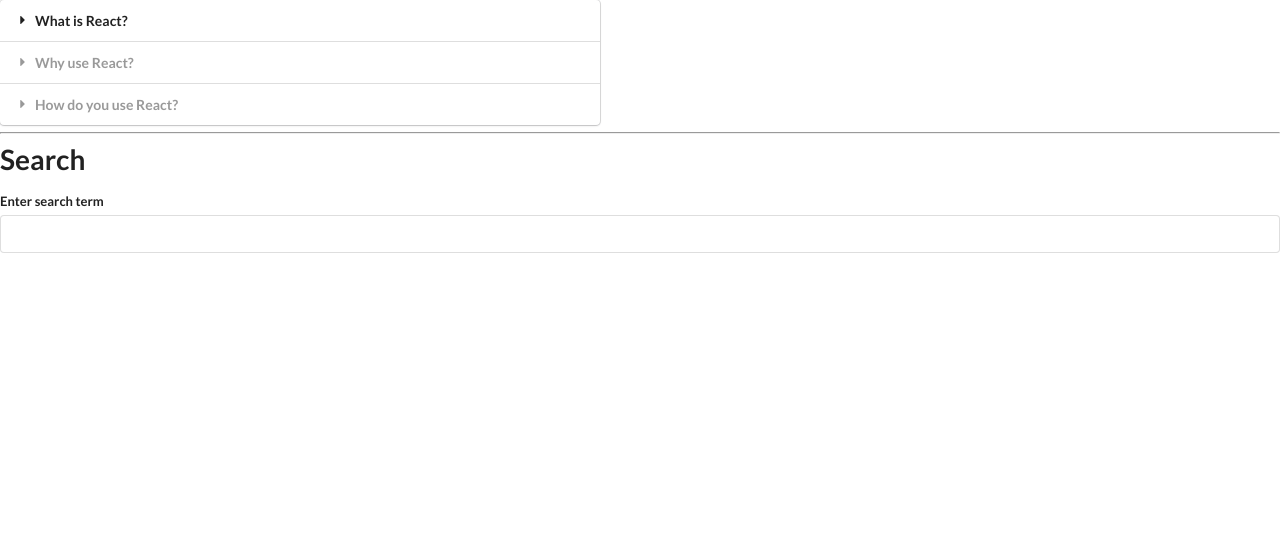
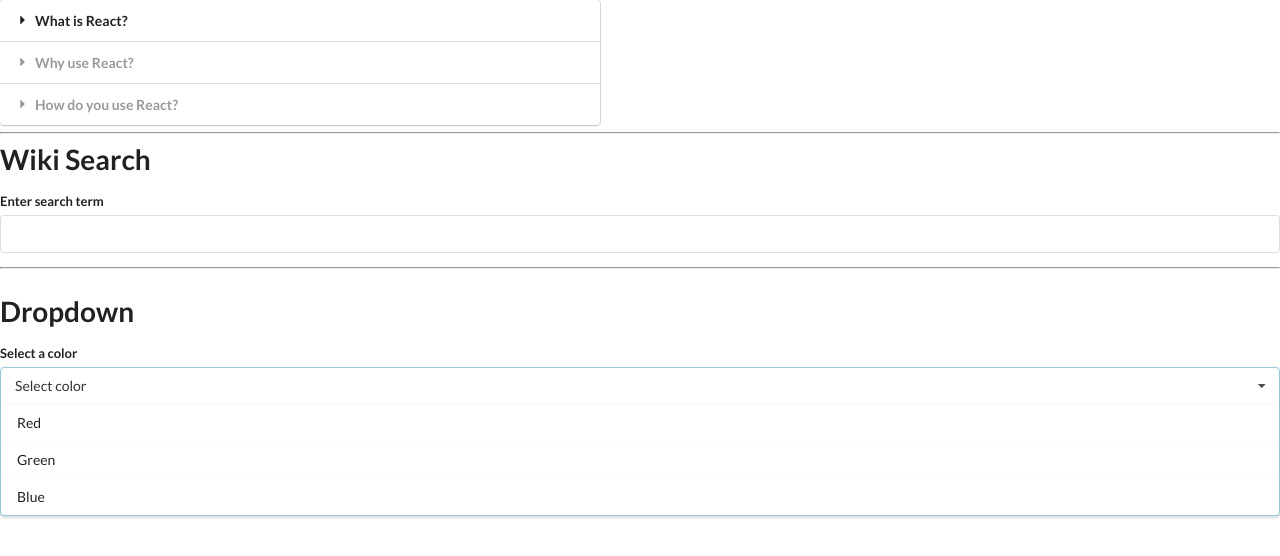
Before and after one commit to marianapalhano/widgets, a React (Create React App) app: page / in a window 1280 px wide. Shown: the top 556 px of the page. Built offline with nearby package versions, Linux system fonts and the light colour scheme.

Commit message:
Finished Search, started Dropdown component

```diff
--- a/src/App.js
+++ b/src/App.js
@@ -1,5 +1,6 @@
 import React from 'react';
 import Accordion from './components/Accordion';
+import Dropdown from './components/Dropdown';
 import Search from './components/Search';
 
 const items = [
@@ -17,12 +18,29 @@
     }
 ]
 
+const options = [
+    {
+        label: 'Red',
+        value: 'red'
+    },
+    {
+        label: 'Green',
+        value: 'green'
+    },
+    {
+        label: 'Blue',
+        value: 'blue'
+    }
+]
+
 const App = () => {
     return(
         <div>
             <Accordion items={items} />
             <hr />
             <Search />
+            <hr />
+            <Dropdown options={options} />
         </div>
     )
 };
--- /dev/null
+++ b/src/components/Dropdown.js
@@ -0,0 +1,31 @@
+import React from 'react';
+
+const Dropdown = ({ options }) => {
+
+    const renderedOptions = options.map((option) => {
+        return(
+            <div key={option.value} className="item">
+                {option.label}
+            </div>
+        )
+    });
+    return(
+        <>
+            <h1>Dropdown</h1>
+            <div className="ui form">
+                <div className="field">
+                    <label className="label">Select a color</label>
+                    <div className="ui selection dropdown visible active">
+                        <i className="dropdown icon"></i>
+                        <div className="text">Select color</div>
+                        <div className="menu visible transition">
+                            {renderedOptions}
+                        </div>
+                    </div>
+                </div>
+            </div>
+        </>
+    )
+}
+
+export default Dropdown;
--- a/src/components/Search.js
+++ b/src/components/Search.js
@@ -26,10 +26,14 @@
             }
         }, 500);
 
+        return () => {
+            clearTimeout(timeout);
+        };
+
     }, [term]);
 
     const renderedResults = results.map((result) => {
-        console.log(result)
+
         return(
             <div id={result.pageid} className="item">
                 <div className="right floated content">
@@ -49,7 +53,7 @@
         <>
             <div className="ui form">
                 <div className="field">
-                    <h1>Search</h1>
+                    <h1>Wiki Search</h1>
                     <label>Enter search term</label>
                     <input type="text" onChange={e => setTerm(e.target.value)} value={term} />
                 </div>
```
